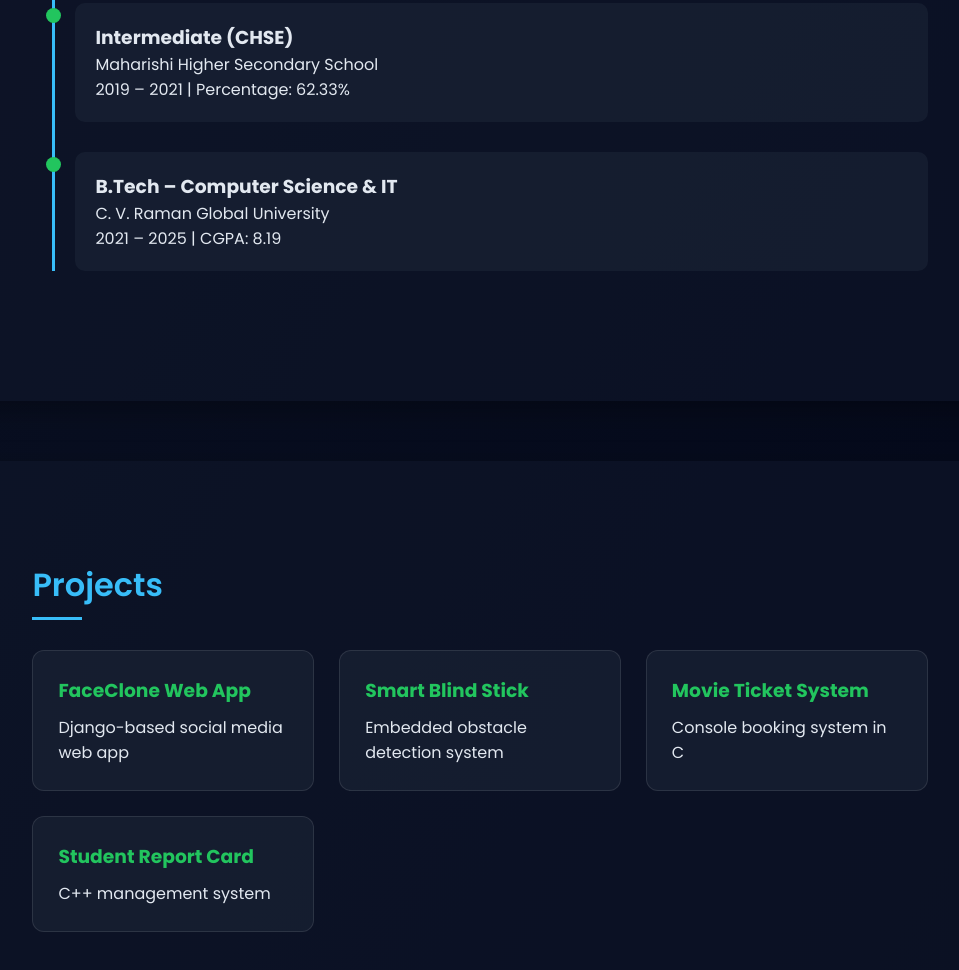
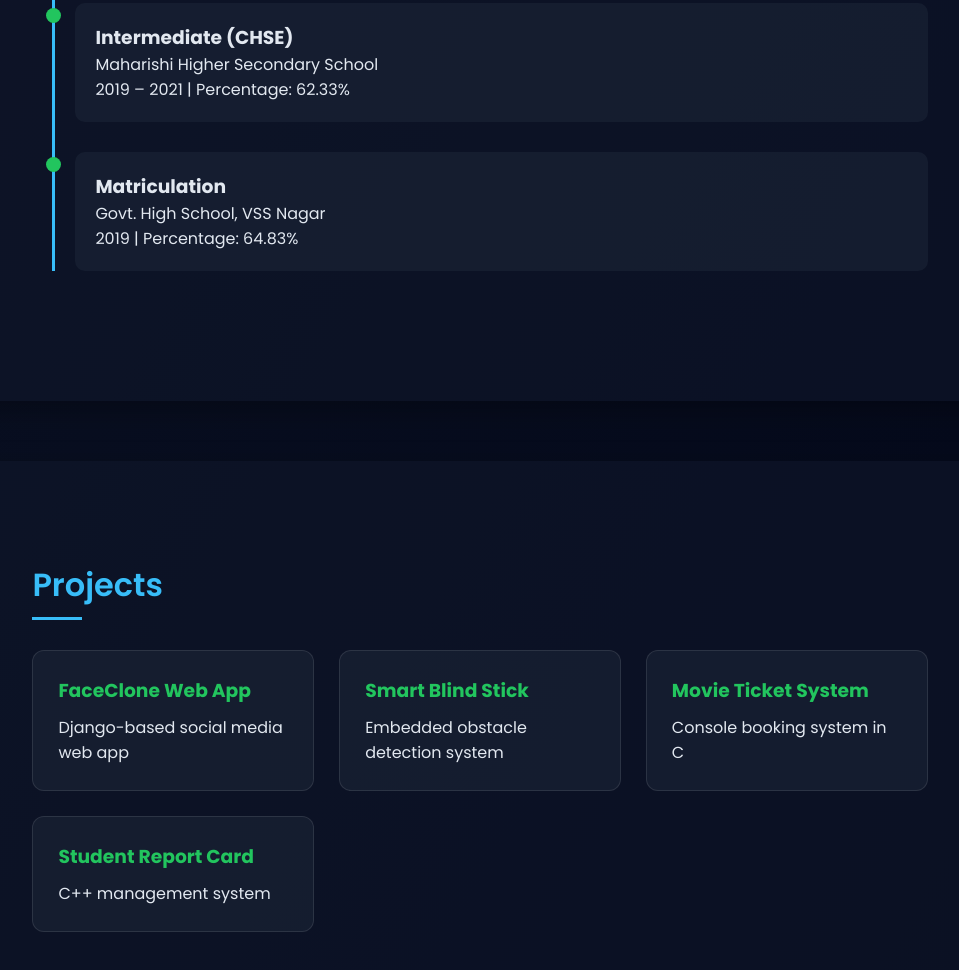
Before and after one commit to srilekhagouda/portfolio, a plain HTML site: page index.html in a window 1280 px wide. Shown: the part 2561-3531 px from the top of the page, without its empty margins (160-1119 px from the left). Drawn offline with Linux system fonts and the light colour scheme.

Commit message:
Correction

```diff
--- a/index.html
+++ b/index.html
@@ -148,9 +148,9 @@
         <div class="timeline-item">
           <div class="timeline-dot"></div>
           <div class="timeline-content">
-            <h3>B.Tech – Computer Science & IT</h3>
-            <p>C. V. Raman Global University</p>
-            <p>2021 – 2025 | CGPA: 8.19</p>
+            <h3>Matriculation</h3>
+            <p>Govt. High School, VSS Nagar</p>
+            <p> 2019 | Percentage: 64.83%</p>
           </div>
         </div>
       </div>
```
